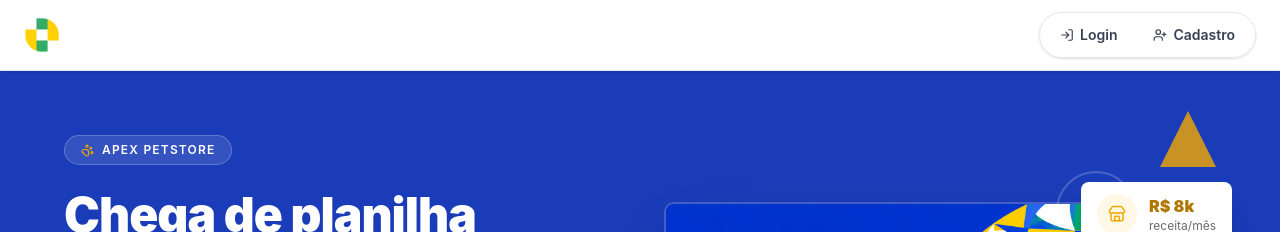
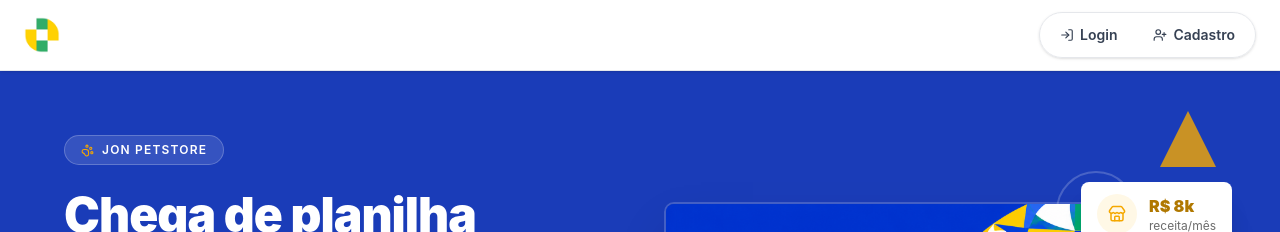
Before and after one commit to gabrielcaixeta01/frontPetstore, a React (Vite) app: page / in a window 1280 px wide. Shown: the top 232 px of the page. Built offline with nearby package versions, Linux system fonts and the light colour scheme.

Commit message:
fix: renomeando para Jon

```diff
--- a/index.html
+++ b/index.html
@@ -4,7 +4,7 @@
     <meta charset="UTF-8" />
     <link rel="icon" type="image/x-icon" href="/logo_apex.ico" />
     <meta name="viewport" content="width=device-width, initial-scale=1.0" />
-    <title>ApexBrasil Petstore</title>
+    <title>Jon Petstore</title>
   </head>
   <body>
     <div id="root"></div>
--- a/src/components/admin/AdminLayout.tsx
+++ b/src/components/admin/AdminLayout.tsx
@@ -71,7 +71,7 @@ export default function AdminLayout({ children }: { children: ReactNode }) {
           <Menu size={20} />
         </button>
         <img
-          src="/logo_apex.png" alt="Apex Petstore"
+          src="/logo_apex.png" alt="Jon Petstore"
           className="h-7 w-auto"
           style={{ filter: "brightness(0) invert(1)" }}
         />
@@ -95,7 +95,7 @@ export default function AdminLayout({ children }: { children: ReactNode }) {
         <div className="flex-shrink-0 px-4 py-4" style={{ background: BLUE }}>
           <div className="flex items-center justify-between">
             <img
-              src="/logo_apex.png" alt="Apex Petstore"
+              src="/logo_apex.png" alt="Jon Petstore"
               className="h-8 w-auto"
               style={{ filter: "brightness(0) invert(1)" }}
             />
--- a/src/components/cliente/ClienteLayout.tsx
+++ b/src/components/cliente/ClienteLayout.tsx
@@ -64,7 +64,7 @@ export default function ClienteLayout({ children }: { children: ReactNode }) {
           <Menu size={20} />
         </button>
         <img
-          src="/logo_apex.png" alt="Apex Petstore"
+          src="/logo_apex.png" alt="Jon Petstore"
           className="h-7 w-auto"
           style={{ filter: "brightness(0) invert(1)" }}
         />
@@ -88,7 +88,7 @@ export default function ClienteLayout({ children }: { children: ReactNode }) {
         <div className="flex-shrink-0 px-4 py-4" style={{ background: BLUE }}>
           <div className="flex items-center justify-between">
             <img
-              src="/logo_apex.png" alt="Apex Petstore"
+              src="/logo_apex.png" alt="Jon Petstore"
               className="h-8 w-auto"
               style={{ filter: "brightness(0) invert(1)" }}
             />
--- a/src/components/cliente/NavCliente.tsx
+++ b/src/components/cliente/NavCliente.tsx
@@ -102,7 +102,7 @@ export default function NavCliente() {
 		<header className="sticky top-0 z-50 border-b border-gray-200 bg-white/85 shadow-sm backdrop-blur-xl">
 			<div className="mx-auto flex max-w-7xl items-center justify-between px-4 py-2.5 sm:px-6 sm:py-3">
 				<NavLink to="/" className="flex items-center">
-					<img src="/logo_apex.png" alt="Apex Petstore" className="h-8 w-auto sm:h-9" />
+					<img src="/logo_apex.png" alt="Jon Petstore" className="h-8 w-auto sm:h-9" />
 				</NavLink>
 
 				<nav
--- a/src/components/funcionario/FuncionarioLayout.tsx
+++ b/src/components/funcionario/FuncionarioLayout.tsx
@@ -70,7 +70,7 @@ export default function FuncionarioLayout({ children }: { children: ReactNode })
           <Menu size={20} />
         </button>
         <img
-          src="/logo_apex.png" alt="Apex Petstore"
+          src="/logo_apex.png" alt="Jon Petstore"
           className="h-7 w-auto"
           style={{ filter: "brightness(0) invert(1)" }}
         />
@@ -94,7 +94,7 @@ export default function FuncionarioLayout({ children }: { children: ReactNode })
         <div className="flex-shrink-0 px-4 py-4" style={{ background: BLUE }}>
           <div className="flex items-center justify-between">
             <img
-              src="/logo_apex.png" alt="Apex Petstore"
+              src="/logo_apex.png" alt="Jon Petstore"
               className="h-8 w-auto"
               style={{ filter: "brightness(0) invert(1)" }}
             />
--- a/src/components/funcionario/NavFuncionario.tsx
+++ b/src/components/funcionario/NavFuncionario.tsx
@@ -104,7 +104,7 @@ export default function NavFuncionario() {
 		<header className="sticky top-0 z-50 border-b border-gray-200 bg-white/85 shadow-sm backdrop-blur-xl">
 			<div className="mx-auto flex max-w-7xl items-center justify-between px-4 py-2.5 sm:px-6 sm:py-3">
 				<NavLink to="/" className="flex items-center">
-					<img src="/logo_apex.png" alt="Apex Petstore" className="h-8 w-auto sm:h-9" />
+					<img src="/logo_apex.png" alt="Jon Petstore" className="h-8 w-auto sm:h-9" />
 				</NavLink>
 
 				<nav
--- a/src/pages/Home.tsx
+++ b/src/pages/Home.tsx
@@ -98,7 +98,7 @@ export default function Home() {
                 }}
               >
                 <PawPrint size={13} style={{ color: YELL }} />
-                <span className="text-xs font-semibold uppercase tracking-widest">Apex Petstore</span>
+                <span className="text-xs font-semibold uppercase tracking-widest">Jon Petstore</span>
               </div>
 
               <h1 className="text-4xl font-black leading-tight sm:text-5xl" style={{ letterSpacing: "-0.02em" }}>
@@ -146,7 +146,7 @@ export default function Home() {
               <div className="relative">
                 <img
                   src="/apex1.png"
-                  alt="Apex Petstore em ação"
+                  alt="Jon Petstore em ação"
                   className="w-full shadow-2xl"
                   style={{ borderRadius: "10px", border: "2px solid rgba(255,255,255,0.18)" }}
                 />
@@ -207,7 +207,7 @@ export default function Home() {
               Nossa plataforma
             </span>
             <h2 className="text-2xl font-extrabold" style={{ color: "#1a1a1a" }}>Veja na prática</h2>
-            <p className="mt-2 text-sm" style={{ color: MUTED }}>Mais de 500 petshops já confiam na Apex para gerenciar seu negócio.</p>
+            <p className="mt-2 text-sm" style={{ color: MUTED }}>Mais de 500 petshops já confiam na Jon para gerenciar seu negócio.</p>
           </div>
 
           {/* Asymmetric gallery: apex1 large left, apex2 + apex3 stacked right */}
@@ -217,7 +217,7 @@ export default function Home() {
               style={{ borderRadius: "10px", border: `1px solid ${BORD}` }}>
               <img
                 src="/apex2.png"
-                alt="Equipe Apex"
+                alt="Equipe Jon"
                 className="h-full w-full object-cover transition-transform duration-500 group-hover:scale-105"
                 style={{ minHeight: "260px", maxHeight: "420px" }}
               />
@@ -229,7 +229,7 @@ export default function Home() {
                 style={{ borderRadius: "10px", border: `1px solid ${BORD}` }}>
                 <img
                   src="/apex3.png"
-                  alt="Apex Petstore"
+                  alt="Jon Petstore"
                   className="h-full w-full object-cover transition-transform duration-500 group-hover:scale-105"
                   style={{ minHeight: "120px" }}
                 />
@@ -238,7 +238,7 @@ export default function Home() {
                 style={{ borderRadius: "10px", border: `1px solid ${BORD}` }}>
                 <img
                   src="/apex1.png"
-                  alt="Apex Petstore"
+                  alt="Jon Petstore"
                   className="h-full w-full object-cover transition-transform duration-500 group-hover:scale-105"
                   style={{ minHeight: "120px" }}
                 />
@@ -420,10 +420,10 @@ export default function Home() {
       <footer className="flex flex-wrap items-center justify-between gap-4 px-6 py-5"
         style={{ background: BDARK }}>
         <div className="flex items-center gap-2">
-          <img src="/logo_apex.png" alt="Apex Petstore" className="h-7 w-auto" style={{ filter: "brightness(0) invert(1)" }} />
+          <img src="/logo_apex.png" alt="Jon Petstore" className="h-7 w-auto" style={{ filter: "brightness(0) invert(1)" }} />
         </div>
         <span className="text-xs" style={{ color: "rgba(255,255,255,0.45)" }}>
-          © {new Date().getFullYear()} ApexBrasil. Todos os direitos reservados.
+          © {new Date().getFullYear()} Jon. Todos os direitos reservados.
         </span>
         <div className="flex gap-5">
           {["Suporte", "Privacidade", "Termos"].map((l) => (
--- a/src/pages/LoginPage.tsx
+++ b/src/pages/LoginPage.tsx
@@ -106,7 +106,7 @@ export default function LoginPage() {
 
         {/* Logo */}
         <div className="relative">
-          <img src="/logo_apex.png" alt="Apex Petstore" className="h-10 w-auto"
+          <img src="/logo_apex.png" alt="Jon Petstore" className="h-10 w-auto"
             style={{ filter: "brightness(0) invert(1)" }} />
         </div>
 
--- a/src/pages/RegisterFuncionarioPage.tsx
+++ b/src/pages/RegisterFuncionarioPage.tsx
@@ -178,7 +178,7 @@ export default function RegisterFuncionarioPage() {
         <GeometricDecor />
 
         <div className="relative">
-          <img src="/logo_apex.png" alt="Apex Petstore" className="h-10 w-auto"
+          <img src="/logo_apex.png" alt="Jon Petstore" className="h-10 w-auto"
             style={{ filter: "brightness(0) invert(1)" }} />
         </div>
 
--- a/src/pages/RegisterPage.tsx
+++ b/src/pages/RegisterPage.tsx
@@ -173,7 +173,7 @@ export default function RegisterPage() {
 
         {/* Logo */}
         <div className="relative">
-          <img src="/logo_apex.png" alt="Apex Petstore" className="h-10 w-auto"
+          <img src="/logo_apex.png" alt="Jon Petstore" className="h-10 w-auto"
             style={{ filter: "brightness(0) invert(1)" }} />
         </div>
 
--- a/src/pages/cliente/AtendimentosPage.tsx
+++ b/src/pages/cliente/AtendimentosPage.tsx
@@ -248,7 +248,7 @@ export default function ClienteAtendimentosPage() {
                 <CalendarCheck size={20} className="text-[#F5A800]" />
                 <h1 className="text-2xl font-extrabold text-white">Meus Atendimentos</h1>
               </div>
-              <p className="mt-0.5 text-[13px] text-white/65">Histórico e agendamentos no Apex Petstore</p>
+              <p className="mt-0.5 text-[13px] text-white/65">Histórico e agendamentos no Jon Petstore</p>
             </div>
             <button onClick={() => { setShowForm((v) => !v); setForm(emptyForm()); }}
               className="flex items-center gap-2 rounded bg-[#F5A800] px-4 py-2 text-sm font-bold text-[#0D2580] transition hover:bg-[#e09600]">
```
